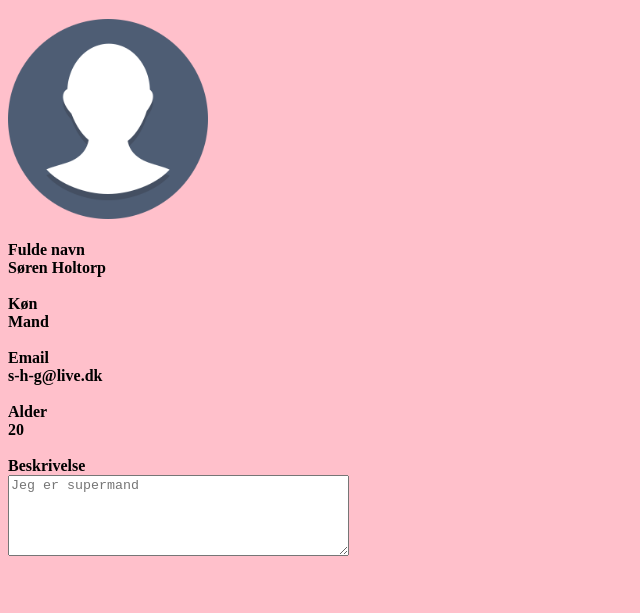
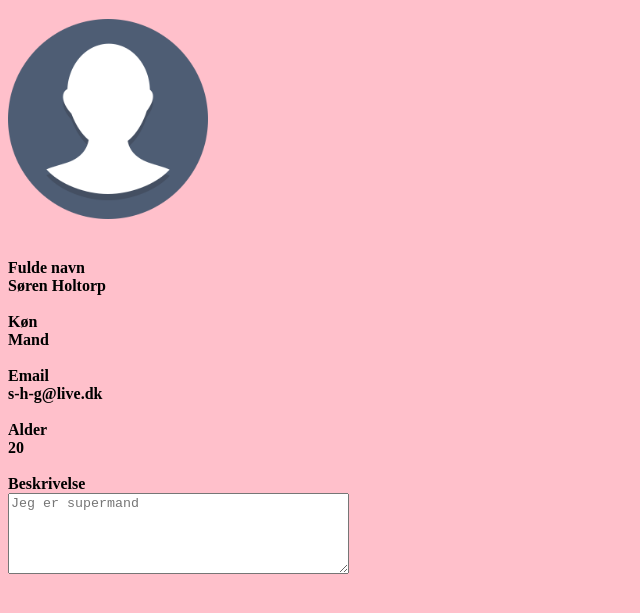
Before and after one commit to SorenHoltorp/Eksamen-2020-Programmering, a plain HTML site: page Client/Mainpage/mainpage.html in a window 1280 px wide. Shown: the part 61-674 px from the top of the page, without its empty margins (0-640 px from the left). Drawn offline with Linux system fonts and the light colour scheme.

Commit message:
har lavet first forsøg på classes

```diff
--- a/Client/Mainpage/mainpage.html
+++ b/Client/Mainpage/mainpage.html
@@ -23,7 +23,7 @@ height: 200px;
 <!-- lav div tags så man kan slette, update osv bruger-->
 <div id=userinterface>
 
-    <label for="name"><b>Fulde navn</label><br>
+    <label for="name"><br><b>Fulde navn</label><br>
     <label for="name"><b>Søren Holtorp</label><br> <br>
 
 
```
Also changed, not shown: Client/Classes.js (added, +36 -0 lines), Client/FrontPage/frontpage.html (+0 -1 lines).
